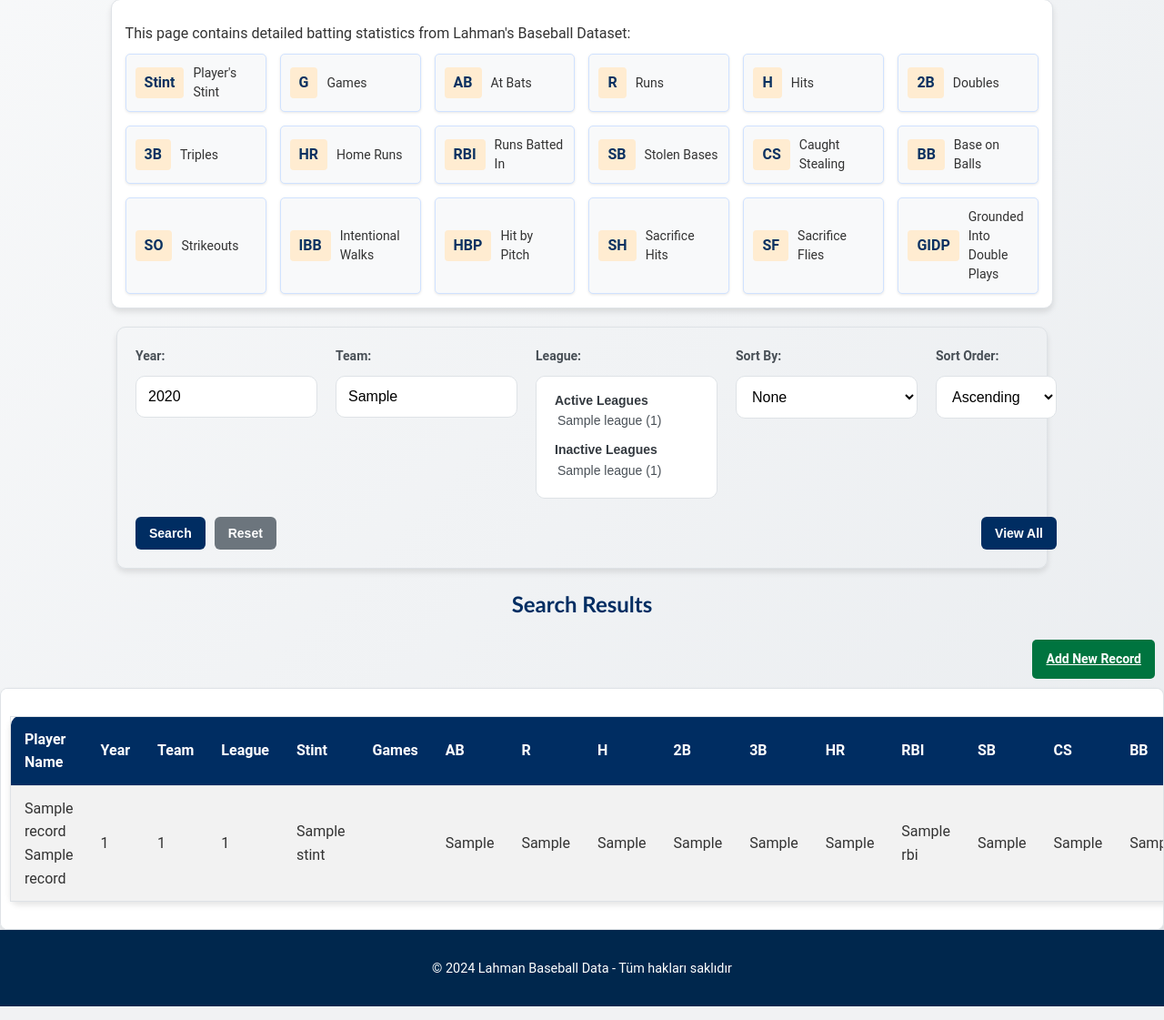
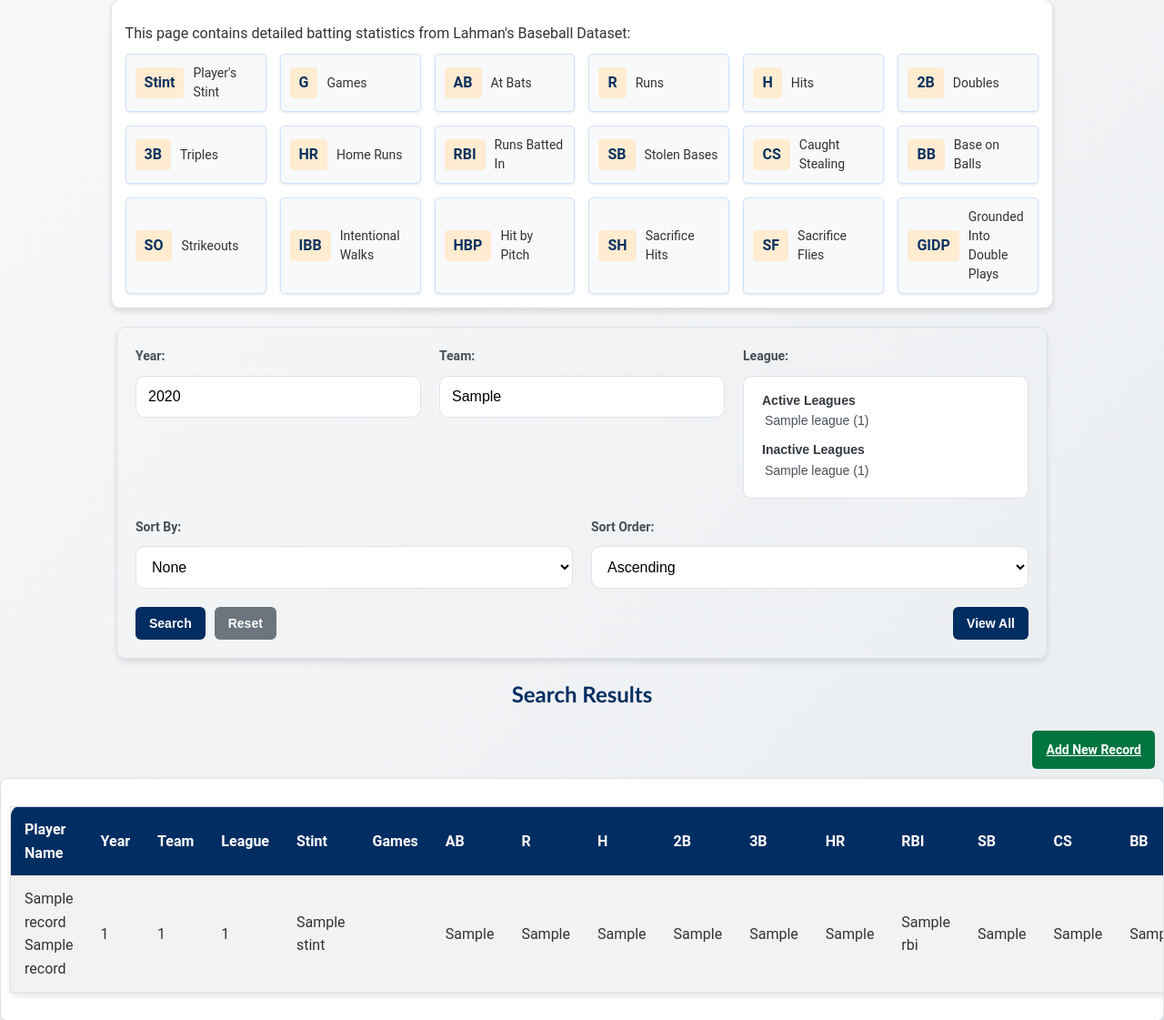
Before and after one commit to CommitCrewDB/CommitCrew, a Flask app: template app/templates/batting.html in a window 1280 px wide. Shown: the part 183-1304 px from the top of the page at 91% size. Run offline with Flask 3, Linux system fonts and the light colour scheme; the template is opened without the code that fills it: most values are stand-ins (such as "Sample title", 1, 10 or a date in 2020).

Commit message:
Improve responsiveness of filter form layout in batting.css for smaller screens

```diff
--- a/app/static/batting.css
+++ b/app/static/batting.css
@@ -110,6 +110,9 @@ h1, h2, h3 {
 }
 
 .filter-form {
+    display: flex;
+    flex-wrap: wrap;
+    justify-content: space-between;
     background-color: none;
     padding: 20px;
     margin: 20px auto;
@@ -117,16 +120,15 @@ h1, h2, h3 {
     box-shadow: 0px 4px 6px rgba(0, 0, 0, 0.1);
     max-width: 80%;
     width: 100%;
-    display: grid;
-    grid-template-columns: repeat(auto-fit, minmax(200px, 1fr));
     gap: 20px;
-    animation: fadeIn 0.5s ease-in;
 }
 
 .filter-form .form-group {
+    flex: 1 1 calc(33.333% - 20px);
     display: flex;
     flex-direction: column;
     gap: 5px;
+    min-width: 200px;
 }
 
 .filter-form label {
@@ -159,7 +161,7 @@ h1, h2, h3 {
 }
 
 .filter-form .form-buttons {
-    grid-column: span 5;
+    flex: 1 1 100%;
     display: flex;
     justify-content: space-between;
     align-items: center;
@@ -465,11 +467,19 @@ form, .form-control{
     gap: 10px;
 }
 
-@keyframes fadeIn {
-    from {
-        opacity: 0;
-    }
-    to {
-        opacity: 1;
+@media (max-width: 768px) {
+    .filter-form .form-group {
+        flex: 1 1 calc(50% - 20px);
     }
 }
+
+@media (max-width: 480px) {
+    .filter-form .form-group {
+        flex: 1 1 100%;
+    }
+
+    .filter-form .form-buttons {
+        flex-direction: column;
+        gap: 10px;
+    }
+}
```
